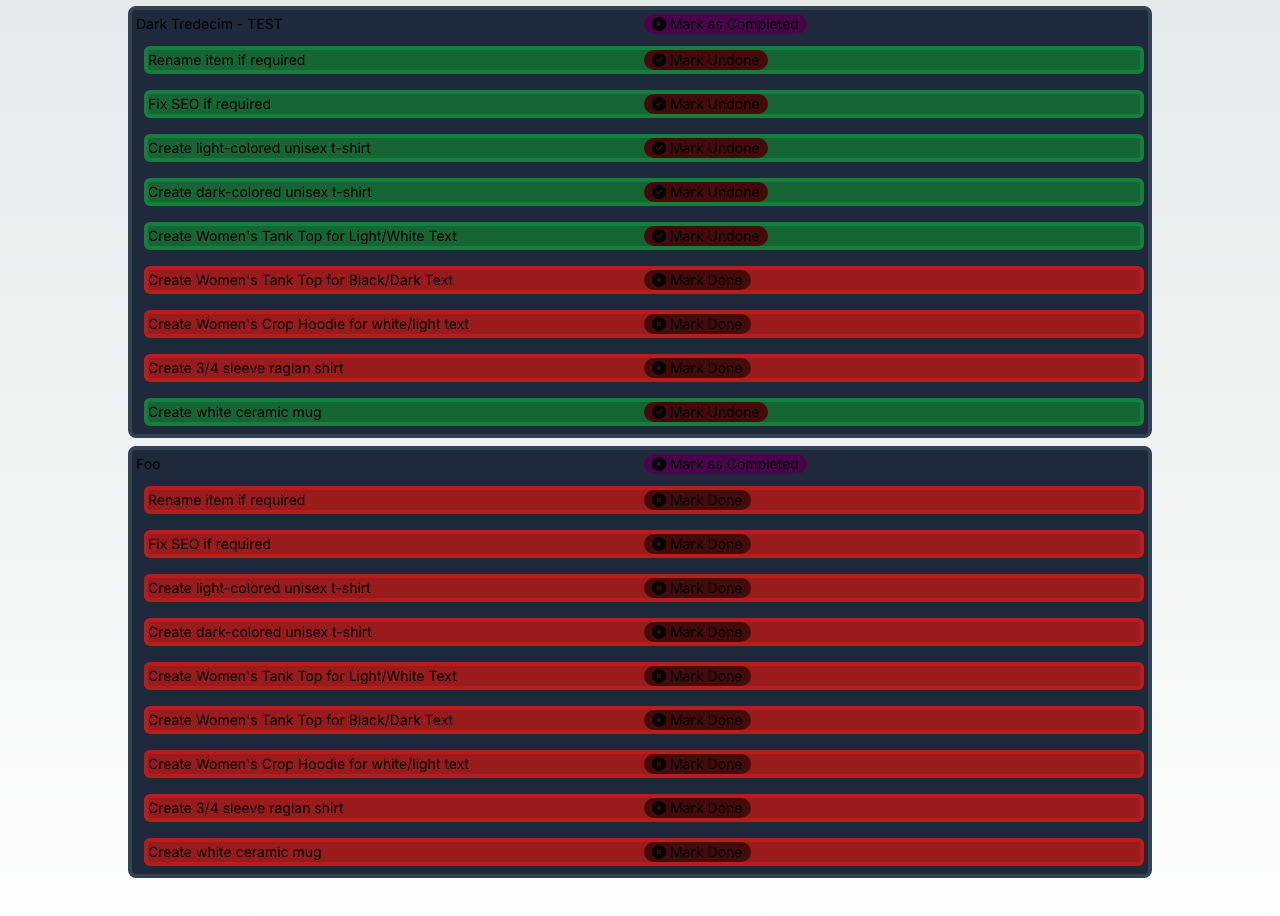
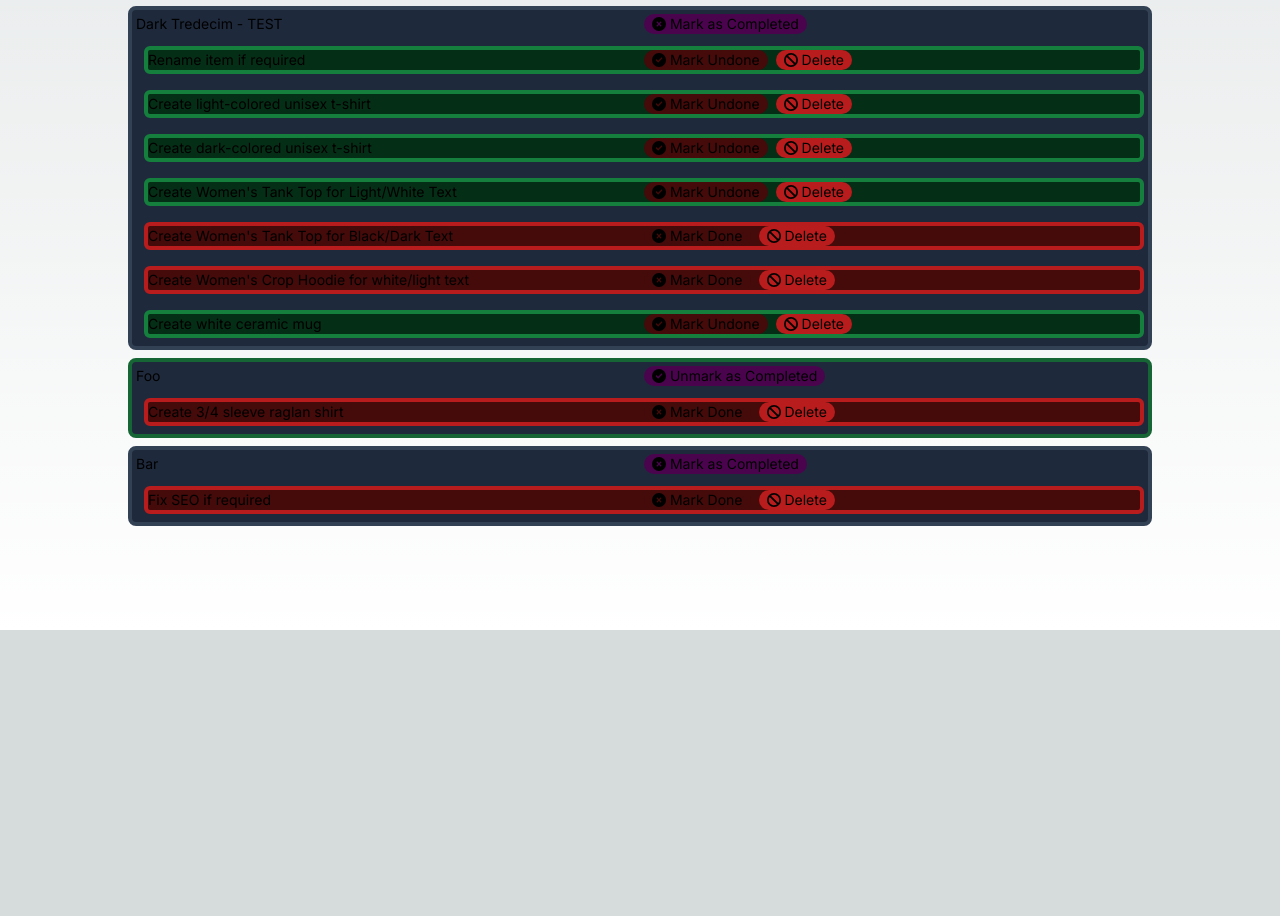
Before and after one commit to nodeomega/thejonrussell-todo-list-proto, a Next.js app: page / in a window 1280 px wide. Shown: the part 682-1598 px from the top of the page. After the commit the page ends 1312 px from the top, so only its background shows below. Built offline with nearby package versions, Linux system fonts and the light colour scheme.

Commit message:
Implemented Delete Subtask buttons; Slight style adjustment.

```diff
--- a/json/phoenixia-astrology-store-seo-todo.json
+++ b/json/phoenixia-astrology-store-seo-todo.json
@@ -48,10 +48,6 @@
           "completed": true
         },
         {
-          "name": "Fix SEO if required",
-          "completed": true
-        },
-        {
           "name": "Create light-colored unisex t-shirt",
           "completed": true
         },
@@ -70,9 +66,6 @@
           "name": "Create Women's Crop Hoodie for white/light text"
         },
         {
-          "name": "Create 3/4 sleeve raglan shirt"
-        },
-        {
           "name": "Create white ceramic mug",
           "completed": true
         }
@@ -82,34 +75,19 @@
       "name": "Foo",
       "subtasks": [
         {
-          "name": "Rename item if required"
-        },
-        {
-          "name": "Fix SEO if required"
-        },
-        {
-          "name": "Create light-colored unisex t-shirt"
-        },
-        {
-          "name": "Create dark-colored unisex t-shirt"
-        },
-        {
-          "name": "Create Women's Tank Top for Light/White Text"
-        },
-        {
-          "name": "Create Women's Tank Top for Black/Dark Text"
-        },
-        {
-          "name": "Create Women's Crop Hoodie for white/light text"
-        },
-        {
           "name": "Create 3/4 sleeve raglan shirt"
-        },
-        {
-          "name": "Create white ceramic mug"
         }
       ],
-      "completed": false
+      "completed": true
+    },
+    {
+      "name": "Bar",
+      "subtasks": [
+        {
+          "name": "Fix SEO if required",
+          "completed": false
+        }
+      ]
     }
   ],
   "defaultSubtasks": [
--- a/src/app/api/staticdata/route.ts
+++ b/src/app/api/staticdata/route.ts
@@ -26,6 +26,19 @@ export async function PUT(req: NextRequest) {
   return NextResponse.json(JSON.parse(fileContents));
 }
 
+export async function DELETE(req: NextRequest) {
+  // Ideally, we would have an actual API call that would delete the item on the backend.
+  // For the purposes of this demo, we just remove the subtask and resave the JSON file.
+  const json = await req.json();
+  const todoItems:ShopifyToDoItemList = json.todoItems
+  // Save the file.
+  saveToDoState(todoItems);
+  //Read the json data file data.json
+  const fileContents = await fs.readFile(jsonDirectory + '/phoenixia-astrology-store-seo-todo.json', 'utf8');
+  //Return the content of the data file in json format
+  return NextResponse.json(JSON.parse(fileContents));
+}
+
 function saveToDoState(data: ShopifyToDoItemList) {
   writeFileSync(jsonDirectory + '/phoenixia-astrology-store-seo-todo.json', JSON.stringify(data, null, 2), 'utf8');
 }
--- a/src/app/components/todo-list/todo-list.tsx
+++ b/src/app/components/todo-list/todo-list.tsx
@@ -3,7 +3,7 @@ import ToDoItem from "@/app/models/todo-item";
 import React from "react";
 import { config } from '@fortawesome/fontawesome-svg-core'
 import '@fortawesome/fontawesome-svg-core/styles.css'
-import { faCheckCircle, faCircle, faXmarkCircle } from "@fortawesome/free-solid-svg-icons";
+import { faBan, faCheckCircle, faCircle, faTrash, faTrashCan, faXmarkCircle } from "@fortawesome/free-solid-svg-icons";
 import { FontAwesomeIcon } from "@fortawesome/react-fontawesome";
 config.autoAddCss = false
 
@@ -19,6 +19,7 @@ const ToDoList: React.FC<Props> = ({ data }) => {
   const [activeTabName, setActiveTabName] = React.useState(tabNames.todoList);
   const [addTaskVisible, setAddTaskVisible] = React.useState(true);
   const [addTaskName, setAddTaskName] = React.useState("");
+  const [deleteSubtaskActive, setDeleteSubtaskActive] = React.useState<ToDoItem>();
 
   const [todoItems, setTodoItems] = React.useState<ShopifyToDoItemList>({tasks: data.tasks, defaultSubtasks: data.defaultSubtasks});
 
@@ -50,7 +51,7 @@ const ToDoList: React.FC<Props> = ({ data }) => {
     });
   }
 
-  function ClickSubitem(item: ToDoItem, subitem: ToDoItem) {
+  function ToggleSubitemComplete(item: ToDoItem, subitem: ToDoItem) {
     subitem.completed = !subitem.completed ?? true;
     console.log(todoItems);
     //UpdateListing(todoItems);
@@ -65,6 +66,41 @@ const ToDoList: React.FC<Props> = ({ data }) => {
     .then((data) => {
       console.log(data);
       setTodoItems({tasks: data.tasks, defaultSubtasks: data.defaultSubtasks});
+    })
+    .catch((error) => {
+      console.error(error);
+    });
+  }
+
+  function DeleteSubitem(item: ToDoItem, subitem: ToDoItem) {
+    // Find the item of the subtask if it exists, and remove it.
+    // We're just removing the one subitem from one task, so splice is fastest.
+    console.log("Begin delete");
+    console.log(item);
+    console.log(subitem);
+    let delIndex = item.subtasks?.indexOf(subitem);
+    console.log(delIndex);
+    if (delIndex || delIndex === 0) {
+      item.subtasks?.splice(delIndex, 1);
+    }
+
+    console.log(item);
+    console.log("End delete");
+
+    console.log(todoItems);
+    //UpdateListing(todoItems);
+    fetch('/api/staticdata', {
+      method: 'DELETE',
+      headers: {
+        'Content-type': 'application/json',
+      },
+      body: JSON.stringify({todoItems}),
+    })
+    .then((response) => response.json())
+    .then((data) => {
+      console.log(data);
+      setTodoItems({tasks: data.tasks, defaultSubtasks: data.defaultSubtasks});
+      setDeleteSubtaskActive(undefined)
     })
     .catch((error) => {
       console.error(error);
@@ -184,28 +220,48 @@ const ToDoList: React.FC<Props> = ({ data }) => {
                     </button>
                   </li>
                   {item.subtasks && (item.subtasks as ToDoItem[]).map((i: any, ind: number) => {
+                    // independent states for if delete is pressed.
                     return (
                       <li className="col-span-2 items-center p-0" key={ind}>
-                        <ul className={`grid grid-cols-2 rounded-md border-4 ${i.completed ? "bg-green-800 border-green-700" : "bg-red-800 border-red-700"}  ml-2 my-1 items-center`}>
+                        <ul className={`grid grid-cols-2 rounded-md border-4 ${i.completed ? "bg-green-950 border-green-700" : "bg-red-950 border-red-700"}  ml-2 my-1 items-center`}>
                           <li>
                             {i.name}
                           </li>
-                          <li>
-                            {/* <input
-                              type="checkbox"
-                              name="completed"
-                              id={i.name}
-                              checked={i.completed}
-                              readOnly={i.completed}
-                              className="rounded-full"
-                              /> */}
+                          <li className="flex gap-2">
                             <button
-                              className="bg-red-950 hover:bg-blue-600 rounded-full px-2 gap-2"
-                              onClick={() => ClickSubitem(item, i)}
+                              className="bg-red-950 hover:bg-blue-600 rounded-full px-2"
+                              onClick={() => ToggleSubitemComplete(item, i)}
                               name="subwriteTest">
                                 <FontAwesomeIcon icon={i.completed ? faCheckCircle : faXmarkCircle}></FontAwesomeIcon>
                                 { ` ${!i.completed ? "Mark Done" : "Mark Undone"}`}
                             </button>
+                            {(!deleteSubtaskActive && deleteSubtaskActive !== i) ?
+                              (
+                                <button
+                                className="bg-red-700 hover:bg-blue-600 rounded-full px-2"
+                                onClick={() => setDeleteSubtaskActive(i)}
+                                name="subwriteTest">
+                                  <FontAwesomeIcon icon={faBan}></FontAwesomeIcon>
+                                  { ` Delete`}
+                              </button>
+                            ) : (
+                              <span>
+                                <button
+                                  className="bg-red-700 hover:bg-blue-600 rounded-full px-2"
+                                  onClick={() => DeleteSubitem(item, i)}
+                                  name="subwriteTest">
+                                    <FontAwesomeIcon icon={faBan}></FontAwesomeIcon>
+                                    { ` Confirm Delete`}
+                                </button>
+                                <button
+                                  className="bg-blue-700 hover:bg-blue-600 rounded-full px-2"
+                                  onClick={() => setDeleteSubtaskActive(undefined)}
+                                  name="subwriteTest">
+                                    <FontAwesomeIcon icon={faBan}></FontAwesomeIcon>
+                                    { ` Cancel Delete`}
+                                </button>
+                            </span>
+                            )}
                           </li>
                         </ul>
                       </li>
```
